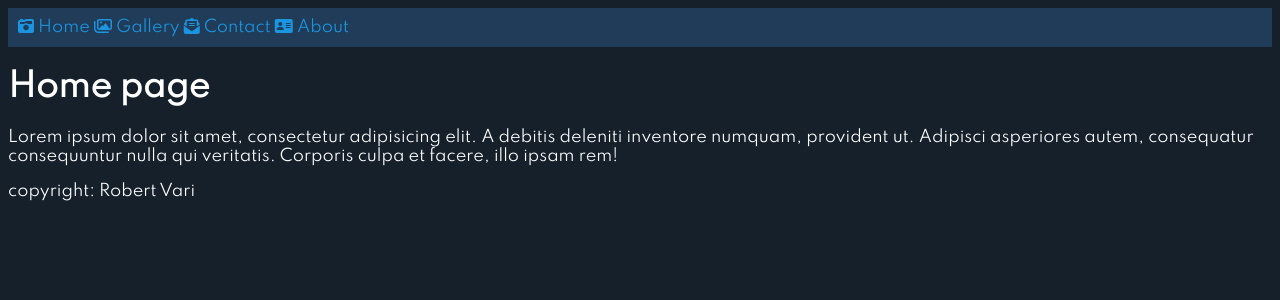
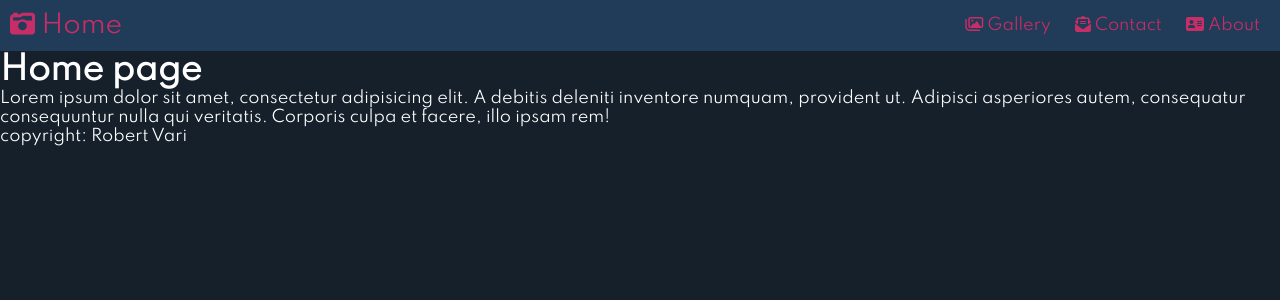
Before and after one commit to robertvari/photo_studio_200229, a Django app: template templates/home.html in a window 1280 px wide. Shown: the top 300 px of the page. Run offline with Django 3.2, Linux system fonts and the light colour scheme; the template is opened without the code that fills it, so the values that code supplies are empty; some libraries are stand-ins or nearby versions.

Commit message:
Menu layout

```diff
--- a/static/css/main.css
+++ b/static/css/main.css
@@ -1,4 +1,9 @@
 @import "menu.css";
+
+*{
+    margin: 0;
+    padding: 0;
+}
 
 body{
     background-color: #15202B;
--- a/static/css/menu.css
+++ b/static/css/menu.css
@@ -1,13 +1,25 @@
 a{
-    color: rgb(27, 149, 224);
+    color: #c72d66;
     text-decoration: none;
 }
 
 a:hover{
     color: white;
+    transition: color 0.3s;
 }
 
 .menu {
     background-color: #203c58;
     padding: 10px;
+    display: flex;
+    justify-content: space-between;
+    align-items: center;
 }
+
+.logo{
+    font-size: 25px;
+}
+
+.menu_item{
+    margin: 0 10px;
+}
--- a/templates/_menu.html
+++ b/templates/_menu.html
@@ -1,6 +1,10 @@
 <div class="menu">
-    <a href="{% url 'home' %}"><i class="fas fa-camera-retro"></i> Home</a>
-    <a href="{% url 'gallery' %}"><i class="far fa-images"></i> Gallery</a>
-    <a href="{% url 'contact' %}"><i class="fas fa-envelope-open-text"></i> Contact</a>
-    <a href="{% url 'about' %}"><i class="fas fa-address-card"></i> About</a>
+    <a href="{% url 'home' %}" class="logo"><i class="fas fa-camera-retro"></i> Home</a>
+
+    <div>
+        <a href="{% url 'gallery' %}" class="menu_item"><i class="far fa-images"></i> Gallery</a>
+        <a href="{% url 'contact' %}" class="menu_item"><i class="fas fa-envelope-open-text"></i> Contact</a>
+        <a href="{% url 'about' %}" class="menu_item"><i class="fas fa-address-card"></i> About</a>
+    </div>
+
 </div>
```
